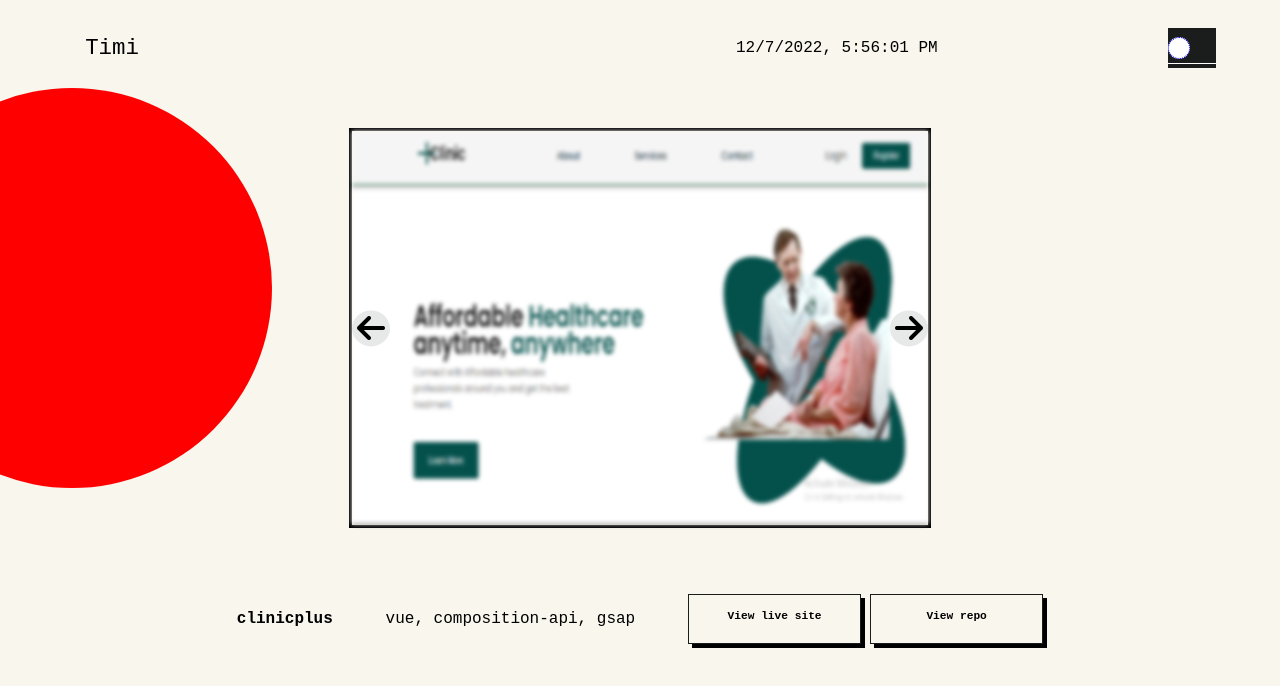
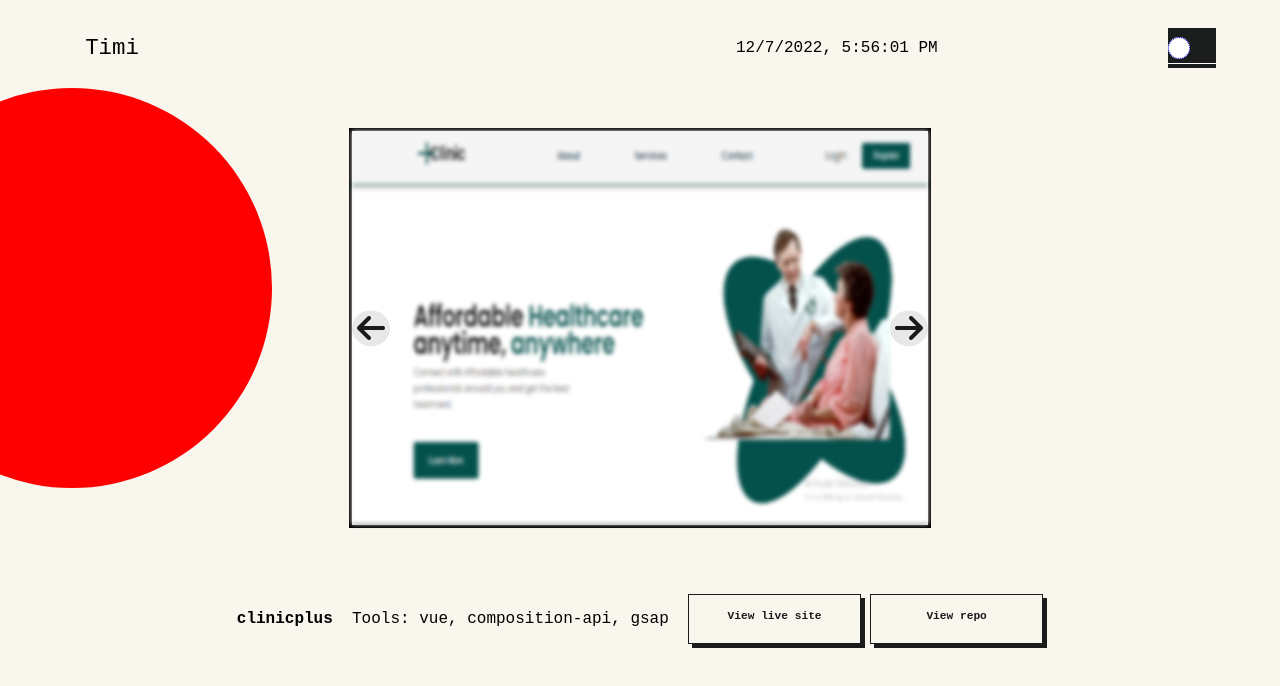
Before and after one commit to Kichotee/portfolio, a Vue app: page /Sites in a window 1280 px wide. Shown: the top 686 px of the page. Built offline with nearby package versions, Linux system fonts and the light colour scheme.

Commit message:
darkmode fix 2

```diff
--- a/src/App.vue
+++ b/src/App.vue
@@ -13,7 +13,7 @@ import navView from './components/nav.vue';
 <div class="wrapper " id="wrapper">
 
     <navView :useToggle='useToggle' :useDark='useDark' />
-    <div class="text-box">
+    <div v-if="![`Sites`].includes($route.name)" class="text-box">
         <p>
             TIMI
         </p>
--- a/src/assets/scss/_desktopresponsiveness.scss
+++ b/src/assets/scss/_desktopresponsiveness.scss
@@ -193,12 +193,20 @@
         }
 
     }
+    .container-box{
+        grid-template-columns: repeat(12,1fr);
+        .about{
+            grid-column: 1/4;
+            justify-items: center;
+        }
+        video {
+            grid-column: 6/-1;
+            // orientation: landscape;
 
-    video {
-        grid-column: 1/3;
-        // orientation: landscape;
+            height: 100%;
 
-        height: 80vh;
+        }
+    }
 
-    }
+
 }
--- a/src/store/index.js
+++ b/src/store/index.js
@@ -11,7 +11,7 @@ export const useDataStore = defineStore({
             git:'https://github.com/Kichotee/clinicplus'
         },
         {
-            title: 'space-app',
+            title: 'bazaar',
             description: 'A space tourism website',
             tools: 'vue, composition-api, pinia, scss',
             bg: '/assets/images/bg-2.png',
@@ -24,7 +24,7 @@ export const useDataStore = defineStore({
             description: 'A space tourism website',
             tools: 'vue, composition-api, pinia, tailwind, vite',
             bg: '/assets/images/bg-3.png',
-            link:'https://the-bazaar.netlify.app/',
+            link:'https://appspace-tourism.netlify.app/',
             git:'https://github.com/Kichotee/space-agency'
 
 
--- a/src/style.css
+++ b/src/style.css
@@ -152,6 +152,12 @@ ins {
 .dark a{
   color: #f9f6ee;
 }
+.buttons a{
+  color: #1b1b1c;
+}
+.works i{
+  color: #1b1b1c;
+}
 /* change colours to suit your needs */
 mark {
     background-color:#ff9;
--- a/src/views/About.vue
+++ b/src/views/About.vue
@@ -88,6 +88,7 @@ export default {
     video {
         overflow: scroll;
         grid-column: 3/-1;
+        grid-row: 1/-1;
         width: 100%;
         object-fit: cover;
     }
@@ -96,9 +97,16 @@ export default {
         grid-column: 1/3;
         overflow: scroll;
 
+
         p {
             font-size: 2rem;
         }
+    }
+    .about::-webkit-scrollbar{
+        width: 0;
+    }
+    a{
+        text-decoration: underline
     }
 
 }
--- a/src/views/Sites.vue
+++ b/src/views/Sites.vue
@@ -22,14 +22,14 @@
                     </div>
                 </transition-group>
                 <div class="tool-box" v-for="(work, index) in works" key="work" v-show="currentData===index">
-                    <h4>{{work.title}}</h4>
+                    <h4> {{work.title}}</h4>
                     <div class="buttons">
 
                         <a :href="work.link" class="btn"> View live site </a>
                         <a :href="work.git" class="btn"> View repo</a>
                     </div>
                     <p>
-                        {{work.tools}}
+                       Tools: {{work.tools}}
 
                     </p>
 
```
